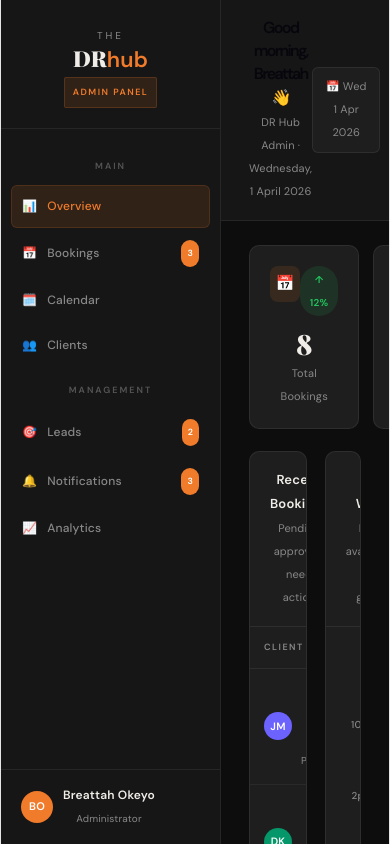
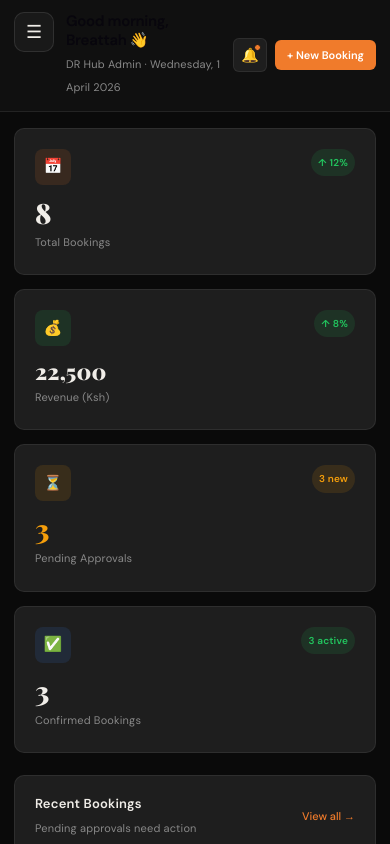
Before and after one commit to Skillyme-Cohort-1/DR-Hub, a React (Vite) app in the folder admin-frontend/: page / in a window 390 px wide. Shown: the top 844 px of the page. Built offline with nearby package versions, Linux system fonts and the light colour scheme.

Commit message:
Admin dashboard responsiveness and full width issues fixed

```diff
--- a/admin-frontend/src/AdminDashboard.jsx
+++ b/admin-frontend/src/AdminDashboard.jsx
@@ -1,4 +1,6 @@
-import { useState } from "react";
+import { useState, useEffect, useRef } from "react";
+
+const SIDEBAR_BREAKPOINT = 960;
 
 // ─── MOCK DATA ───────────────────────────────────────────────────────────────
 const INITIAL_BOOKINGS = [
@@ -27,10 +29,24 @@ const DAYS  = ["Mon 30 Mar", "Tue 31 Mar", "Wed 1 Apr", "Thu 2 Apr", "Fri 3 Apr"
 const css = `
   @import url('https://fonts.googleapis.com/css2?family=Playfair+Display:wght@700;900&family=DM+Sans:wght@300;400;500;600&display=swap');
   .dh-wrap * { box-sizing: border-box; margin: 0; padding: 0; font-family: 'DM Sans', sans-serif; }
-  .dh-wrap { display: flex; height: 100vh; background: #0D0D0D; color: #F0EDE8; overflow: hidden; font-size: 13px; }
+  .dh-wrap { display: flex; width: 100%; min-height: 100vh; min-height: 100dvh; background: #0a0a0a; color: #F0EDE8; overflow: hidden; font-size: 13px; }
 
   /* SIDEBAR */
-  .dh-sidebar { width: 220px; flex-shrink: 0; background: #161616; border-right: 1px solid rgba(255,255,255,0.07); display: flex; flex-direction: column; }
+  .dh-sidebar { width: 248px; flex-shrink: 0; background: linear-gradient(180deg, #141414 0%, #101010 100%); border-right: 1px solid rgba(255,255,255,0.08); display: flex; flex-direction: column; transition: width 0.22s ease, transform 0.28s cubic-bezier(0.4, 0, 0.2, 1); z-index: 100; }
+  .dh-sidebar--collapsed { width: 72px; }
+  .dh-sidebar--collapsed .dh-logo-the,
+  .dh-sidebar--collapsed .dh-logo-badge,
+  .dh-sidebar--collapsed .dh-nav-label,
+  .dh-sidebar--collapsed .dh-nav-text,
+  .dh-sidebar--collapsed .dh-user-info { display: none !important; }
+  .dh-sidebar--collapsed .dh-logo-dr { font-size: 17px; letter-spacing: -0.5px; }
+  .dh-sidebar--collapsed .dh-logo { padding: 20px 12px; text-align: center; }
+  .dh-sidebar--collapsed .dh-nav-item { justify-content: center; padding: 11px 10px; gap: 0; }
+  .dh-sidebar--collapsed .dh-nav-count { position: absolute; top: 4px; right: 2px; margin: 0; min-width: 16px; height: 16px; padding: 0 4px; font-size: 9px; display: flex; align-items: center; justify-content: center; }
+  .dh-sidebar--collapsed .dh-nav-item { position: relative; }
+  .dh-sidebar--collapsed .dh-user { justify-content: center; padding: 14px 10px; }
+  .dh-sidebar-backdrop { display: none; position: fixed; inset: 0; background: rgba(0,0,0,0.55); z-index: 90; backdrop-filter: blur(2px); }
+  .dh-sidebar-backdrop--visible { display: block; }
   .dh-logo { padding: 24px 20px 20px; border-bottom: 1px solid rgba(255,255,255,0.07); }
   .dh-logo-the { font-size: 10px; letter-spacing: 3px; color: #888; text-transform: uppercase; }
   .dh-logo-dr { font-family: 'Playfair Display', serif; font-size: 22px; font-weight: 900; line-height: 1; }
@@ -38,7 +54,9 @@ const css = `
   .dh-logo-badge { display: inline-block; background: rgba(240,123,43,0.12); color: #F07B2B; font-size: 9px; font-weight: 700; letter-spacing: 1.5px; text-transform: uppercase; padding: 3px 8px; border-radius: 2px; margin-top: 6px; border: 1px solid rgba(240,123,43,0.2); }
   .dh-nav { flex: 1; padding: 16px 10px; display: flex; flex-direction: column; gap: 2px; overflow-y: auto; }
   .dh-nav-label { font-size: 9px; letter-spacing: 2px; text-transform: uppercase; color: #555; padding: 10px 10px 4px; font-weight: 600; }
-  .dh-nav-item { display: flex; align-items: center; gap: 10px; padding: 9px 10px; border-radius: 6px; cursor: pointer; color: #888; font-size: 12px; font-weight: 500; border: 1px solid transparent; transition: all 0.15s; }
+  .dh-nav-item { display: flex; align-items: center; gap: 10px; padding: 9px 10px; border-radius: 8px; cursor: pointer; color: #888; font-size: 12px; font-weight: 500; border: 1px solid transparent; transition: all 0.15s; width: 100%; text-align: left; background: transparent; font-family: inherit; }
+  .dh-nav-ico { font-size: 15px; line-height: 1; flex-shrink: 0; width: 22px; text-align: center; }
+  .dh-nav-text { flex: 1; min-width: 0; }
   .dh-nav-item:hover { background: rgba(255,255,255,0.04); color: #F0EDE8; }
   .dh-nav-item.active { background: rgba(240,123,43,0.12); color: #F07B2B; border-color: rgba(240,123,43,0.15); }
   .dh-nav-count { margin-left: auto; background: #F07B2B; color: #fff; font-size: 9px; font-weight: 700; padding: 2px 6px; border-radius: 20px; }
@@ -46,11 +64,16 @@ const css = `
   .dh-av { width: 32px; height: 32px; border-radius: 50%; background: #F07B2B; display: flex; align-items: center; justify-content: center; font-size: 11px; font-weight: 700; color: #fff; flex-shrink: 0; }
 
   /* MAIN */
-  .dh-main { flex: 1; display: flex; flex-direction: column; overflow: hidden; }
-  .dh-topbar { padding: 16px 28px; border-bottom: 1px solid rgba(255,255,255,0.07); display: flex; align-items: center; justify-content: space-between; background: #161616; flex-shrink: 0; }
-  .dh-topbar h1 { font-size: 16px; font-weight: 700; }
-  .dh-topbar p { font-size: 11px; color: #888; margin-top: 2px; }
-  .dh-topbar-right { display: flex; align-items: center; gap: 10px; }
+  .dh-main { flex: 1; display: flex; flex-direction: column; overflow: hidden; min-width: 0; background: #0a0a0a; }
+  .dh-topbar { padding: 14px 20px 14px 16px; border-bottom: 1px solid rgba(255,255,255,0.08); display: flex; align-items: center; justify-content: space-between; background: rgba(18,18,18,0.92); backdrop-filter: blur(12px); flex-shrink: 0; gap: 12px; }
+  .dh-topbar-left { display: flex; align-items: flex-start; gap: 12px; min-width: 0; flex: 1; }
+  .dh-menu-toggle { flex-shrink: 0; width: 40px; height: 40px; border-radius: 10px; border: 1px solid rgba(255,255,255,0.1); background: rgba(255,255,255,0.04); color: #F0EDE8; cursor: pointer; display: flex; align-items: center; justify-content: center; font-size: 18px; transition: background 0.15s, border-color 0.15s; }
+  .dh-menu-toggle:hover { background: rgba(240,123,43,0.12); border-color: rgba(240,123,43,0.35); }
+  .dh-menu-toggle:focus-visible { outline: 2px solid #F07B2B; outline-offset: 2px; }
+  .dh-topbar-titles { min-width: 0; }
+  .dh-topbar h1 { font-size: clamp(15px, 2.5vw, 18px); font-weight: 700; letter-spacing: -0.02em; line-height: 1.25; }
+  .dh-topbar p { font-size: 11px; color: #888; margin-top: 3px; }
+  .dh-topbar-right { display: flex; align-items: center; gap: 8px; flex-shrink: 0; flex-wrap: wrap; justify-content: flex-end; }
   .dh-chip { background: #1E1E1E; border: 1px solid rgba(255,255,255,0.07); border-radius: 6px; padding: 7px 12px; font-size: 11px; color: #888; }
   .dh-notif { width: 34px; height: 34px; background: #1E1E1E; border: 1px solid rgba(255,255,255,0.07); border-radius: 6px; display: flex; align-items: center; justify-content: center; cursor: pointer; font-size: 14px; position: relative; transition: border-color 0.2s; }
   .dh-notif:hover { border-color: #F07B2B; }
@@ -59,12 +82,12 @@ const css = `
   .dh-btn-primary:hover { background: #fff; color: #F07B2B; }
 
   /* CONTENT */
-  .dh-content { flex: 1; overflow-y: auto; padding: 24px 28px; }
+  .dh-content { flex: 1; overflow-y: auto; overflow-x: hidden; padding: 20px 20px 28px; width: 100%; max-width: none; }
   .dh-content::-webkit-scrollbar { width: 4px; }
   .dh-content::-webkit-scrollbar-thumb { background: rgba(255,255,255,0.1); border-radius: 4px; }
 
   /* STATS */
-  .dh-stats { display: grid; grid-template-columns: repeat(4,1fr); gap: 14px; margin-bottom: 22px; }
+  .dh-stats { display: grid; grid-template-columns: repeat(4, minmax(0, 1fr)); gap: 14px; margin-bottom: 22px; }
   .dh-stat { background: #1E1E1E; border: 1px solid rgba(255,255,255,0.07); border-radius: 10px; padding: 20px; cursor: default; transition: border-color 0.2s; }
   .dh-stat:hover { border-color: rgba(255,255,255,0.15); }
   .dh-stat-top { display: flex; justify-content: space-between; align-items: flex-start; margin-bottom: 14px; }
@@ -75,8 +98,9 @@ const css = `
   .dh-badge-warn { background: rgba(245,158,11,0.12); color: #F59E0B; font-size: 10px; font-weight: 600; padding: 2px 7px; border-radius: 20px; }
 
   /* PANELS */
-  .dh-grid2 { display: grid; grid-template-columns: 1.6fr 1fr; gap: 18px; margin-bottom: 18px; }
-  .dh-grid3 { display: grid; grid-template-columns: 1fr 1fr 1fr; gap: 18px; margin-bottom: 18px; }
+  .dh-grid2 { display: grid; grid-template-columns: 1.55fr 1fr; gap: 18px; margin-bottom: 18px; align-items: stretch; }
+  .dh-grid3 { display: grid; grid-template-columns: repeat(3, minmax(0, 1fr)); gap: 18px; margin-bottom: 18px; }
+  .dh-leads-grid { display: grid; grid-template-columns: repeat(3, minmax(0, 1fr)); gap: 16px; padding: 20px; }
   .dh-panel { background: #1E1E1E; border: 1px solid rgba(255,255,255,0.07); border-radius: 10px; overflow: hidden; }
   .dh-panel-hd { padding: 16px 20px; border-bottom: 1px solid rgba(255,255,255,0.07); display: flex; justify-content: space-between; align-items: center; }
   .dh-panel-title { font-size: 13px; font-weight: 600; }
@@ -207,6 +231,34 @@ const css = `
   .dh-search { background: rgba(255,255,255,0.05); border: 1px solid rgba(255,255,255,0.1); border-radius: 6px; padding: 7px 12px; font-family: 'DM Sans', sans-serif; font-size: 12px; color: #F0EDE8; outline: none; width: 200px; transition: border-color 0.2s; }
   .dh-search:focus { border-color: #F07B2B; }
   .dh-search::placeholder { color: #555; }
+
+  @media (max-width: 959px) {
+    .dh-sidebar { position: fixed; left: 0; top: 0; bottom: 0; width: min(288px, 88vw); max-width: 100%; transform: translateX(-100%); box-shadow: none; z-index: 200; }
+    .dh-sidebar--open { transform: translateX(0); box-shadow: 16px 0 48px rgba(0,0,0,0.55); }
+    .dh-sidebar-backdrop--visible { display: block; }
+    .dh-stats { grid-template-columns: repeat(2, minmax(0, 1fr)); }
+    .dh-grid2 { grid-template-columns: 1fr; }
+    .dh-grid3 { grid-template-columns: 1fr; }
+    .dh-leads-grid { grid-template-columns: 1fr; padding: 16px; }
+    .dh-topbar-right .dh-chip { display: none; }
+    .dh-content { padding: 16px 14px 24px; }
+    .dh-topbar { padding: 12px 14px; }
+  }
+  @media (max-width: 520px) {
+    .dh-stats { grid-template-columns: 1fr; }
+    .dh-btn-primary { padding: 8px 12px; font-size: 11px; }
+    .dh-filter-bar { flex-direction: column; align-items: stretch; }
+    .dh-search { width: 100%; margin-left: 0 !important; }
+  }
+  @media (min-width: 960px) {
+    .dh-sidebar-backdrop { display: none !important; }
+  }
+  @media (min-width: 960px) and (max-width: 1199px) {
+    .dh-stats { grid-template-columns: repeat(2, minmax(0, 1fr)); }
+    .dh-grid2 { grid-template-columns: 1fr; }
+    .dh-grid3 { grid-template-columns: repeat(2, minmax(0, 1fr)); }
+    .dh-leads-grid { grid-template-columns: 1fr; }
+  }
 `;
 
 // ─── HELPERS ──────────────────────────────────────────────────────────────────
@@ -232,6 +284,11 @@ function Toast({ toasts }) {
 
 // ─── MAIN COMPONENT ───────────────────────────────────────────────────────────
 export default function AdminDashboard() {
+  const [isMobile, setIsMobile]       = useState(
+    typeof window !== "undefined" ? window.innerWidth < SIDEBAR_BREAKPOINT : false
+  );
+  const [sidebarCollapsed, setSidebarCollapsed] = useState(false);
+  const [mobileMenuOpen, setMobileMenuOpen]       = useState(false);
   const [activeNav, setActiveNav]     = useState("overview");
   const [bookings, setBookings]       = useState(INITIAL_BOOKINGS);
   const [leads, setLeads]             = useState(INITIAL_LEADS);
@@ -242,10 +299,33 @@ export default function AdminDashboard() {
   const [viewBooking, setViewBooking] = useState(null);
   const [newBooking, setNewBooking]   = useState({ name:"", type:"ADR Practitioner", room:"Private Office", date:"", slot:"10am–1pm", amount:"", payment:"pending" });
   const [noteInputs, setNoteInputs]   = useState({});
+  const toastIdRef = useRef(0);
+
+  useEffect(() => {
+    const mq = window.matchMedia(`(max-width: ${SIDEBAR_BREAKPOINT - 1}px)`);
+    const sync = () => {
+      setIsMobile(mq.matches);
+      if (!mq.matches) setMobileMenuOpen(false);
+    };
+    sync();
+    mq.addEventListener("change", sync);
+    return () => mq.removeEventListener("change", sync);
+  }, []);
+
+  const closeMobileMenu = () => setMobileMenuOpen(false);
+  const toggleSidebar = () => {
+    if (isMobile) setMobileMenuOpen((o) => !o);
+    else setSidebarCollapsed((c) => !c);
+  };
+
+  const pickNav = (id) => {
+    setActiveNav(id);
+    if (isMobile) closeMobileMenu();
+  };
 
   // ── TOAST ──
   const addToast = (msg, color = "orange", icon = "✓") => {
-    const id = Date.now();
+    const id = ++toastIdRef.current;
     setToasts(p => [...p, { id, msg, color, icon }]);
     setTimeout(() => setToasts(p => p.filter(t => t.id !== id)), 3000);
   };
@@ -334,15 +414,23 @@ export default function AdminDashboard() {
     <>
       <style>{css}</style>
       <div className="dh-wrap">
+        <div
+          className={`dh-sidebar-backdrop ${isMobile && mobileMenuOpen ? "dh-sidebar-backdrop--visible" : ""}`}
+          aria-hidden="true"
+          onClick={closeMobileMenu}
+        />
 
         {/* SIDEBAR */}
-        <aside className="dh-sidebar">
+        <aside
+          className={`dh-sidebar ${!isMobile && sidebarCollapsed ? "dh-sidebar--collapsed" : ""} ${isMobile && mobileMenuOpen ? "dh-sidebar--open" : ""}`}
+          aria-label="Main navigation"
+        >
           <div className="dh-logo">
             <div className="dh-logo-the">The</div>
             <div className="dh-logo-dr">DR<span>hub</span></div>
             <div className="dh-logo-badge">Admin Panel</div>
           </div>
-          <nav className="dh-nav">
+          <nav id="admin-sidebar-nav" className="dh-nav">
             <div className="dh-nav-label">Main</div>
             {[
               { id:"overview",      icon:"📊", label:"Overview" },
@@ -350,10 +438,11 @@ export default function AdminDashboard() {
               { id:"calendar",      icon:"🗓️",  label:"Calendar" },
               { id:"clients",       icon:"👥", label:"Clients" },
             ].map(n => (
-              <div key={n.id} className={`dh-nav-item ${activeNav===n.id?"active":""}`} onClick={() => setActiveNav(n.id)}>
-                <span>{n.icon}</span> {n.label}
+              <button key={n.id} type="button" className={`dh-nav-item ${activeNav===n.id?"active":""}`} onClick={() => pickNav(n.id)}>
+                <span className="dh-nav-ico" aria-hidden>{n.icon}</span>
+                <span className="dh-nav-text">{n.label}</span>
                 {n.count > 0 && <span className="dh-nav-count">{n.count}</span>}
-              </div>
+              </button>
             ))}
             <div className="dh-nav-label">Management</div>
             {[
@@ -361,15 +450,16 @@ export default function AdminDashboard() {
               { id:"notifications", icon:"🔔", label:"Notifications", count: pendingCount },
               { id:"analytics",     icon:"📈", label:"Analytics" },
             ].map(n => (
-              <div key={n.id} className={`dh-nav-item ${activeNav===n.id?"active":""}`} onClick={() => setActiveNav(n.id)}>
-                <span>{n.icon}</span> {n.label}
+              <button key={n.id} type="button" className={`dh-nav-item ${activeNav===n.id?"active":""}`} onClick={() => pickNav(n.id)}>
+                <span className="dh-nav-ico" aria-hidden>{n.icon}</span>
+                <span className="dh-nav-text">{n.label}</span>
                 {n.count > 0 && <span className="dh-nav-count">{n.count}</span>}
-              </div>
+              </button>
             ))}
           </nav>
           <div className="dh-user">
             <div className="dh-av">BO</div>
-            <div>
+            <div className="dh-user-info">
               <div style={{fontSize:12,fontWeight:600}}>Breattah Okeyo</div>
               <div style={{fontSize:10,color:"#888"}}>Administrator</div>
             </div>
@@ -379,8 +469,19 @@ export default function AdminDashboard() {
         {/* MAIN */}
         <main className="dh-main">
           {/* TOPBAR */}
-          <div className="dh-topbar">
+          <header className="dh-topbar">
             <div className="dh-topbar-left">
+              <button
+                type="button"
+                className="dh-menu-toggle"
+                onClick={toggleSidebar}
+                aria-expanded={isMobile ? mobileMenuOpen : !sidebarCollapsed}
+                aria-controls="admin-sidebar-nav"
+                title={isMobile ? (mobileMenuOpen ? "Close menu" : "Open menu") : sidebarCollapsed ? "Expand sidebar" : "Collapse sidebar"}
+              >
+                {isMobile ? (mobileMenuOpen ? "✕" : "☰") : sidebarCollapsed ? "→" : "←"}
+              </button>
+              <div className="dh-topbar-titles">
               <h1>
                 {activeNav === "overview"      && "Good morning, Breattah 👋"}
                 {activeNav === "bookings"      && "Bookings"}
@@ -391,6 +492,7 @@ export default function AdminDashboard() {
                 {activeNav === "analytics"     && "Analytics"}
               </h1>
               <p>DR Hub Admin · Wednesday, 1 April 2026</p>
+              </div>
             </div>
             <div className="dh-topbar-right">
               <div className="dh-chip">📅 Wed 1 Apr 2026</div>
@@ -399,7 +501,7 @@ export default function AdminDashboard() {
               </div>
               <button className="dh-btn-primary" onClick={() => setShowModal(true)}>+ New Booking</button>
             </div>
-          </div>
+          </header>
 
           {/* CONTENT */}
           <div className="dh-content">
@@ -453,7 +555,7 @@ export default function AdminDashboard() {
                         <div className="dh-panel-title">Recent Bookings</div>
                         <div className="dh-panel-sub">Pending approvals need action</div>
                       </div>
-                      <button className="dh-panel-link" onClick={() => setActiveNav("bookings")}>View all →</button>
+                      <button className="dh-panel-link" onClick={() => pickNav("bookings")}>View all →</button>
                     </div>
                     <div className="dh-table-wrap">
                       <table className="dh-table">
@@ -490,7 +592,7 @@ export default function AdminDashboard() {
                         <div className="dh-panel-title">This Week</div>
                         <div className="dh-panel-sub">Room availability at a glance</div>
                       </div>
-                      <button className="dh-panel-link" onClick={() => setActiveNav("calendar")}>Full view →</button>
+                      <button className="dh-panel-link" onClick={() => pickNav("calendar")}>Full view →</button>
                     </div>
                     <div className="dh-cal">
                       <div className="dh-cal-hd">
@@ -780,7 +882,7 @@ export default function AdminDashboard() {
                   }}>+ Add Lead</button>
                 </div>
                 {/* Pipeline columns */}
-                <div style={{display:"grid",gridTemplateColumns:"1fr 1fr 1fr",gap:16,padding:20}}>
+                <div className="dh-leads-grid">
                   {["new","follow-up","converted"].map(stage => (
                     <div key={stage} style={{background:"rgba(255,255,255,0.03)",borderRadius:8,padding:14,border:"1px solid rgba(255,255,255,0.07)"}}>
                       <div style={{fontSize:10,letterSpacing:2,textTransform:"uppercase",fontWeight:700,marginBottom:12,
--- a/admin-frontend/src/index.css
+++ b/admin-frontend/src/index.css
@@ -55,14 +55,13 @@ body {
 }
 
 #root {
-  width: 1126px;
-  max-width: 100%;
-  margin: 0 auto;
-  text-align: center;
-  border-inline: 1px solid var(--border);
+  width: 100%;
+  max-width: none;
+  margin: 0;
+  text-align: left;
+  border: none;
   min-height: 100svh;
-  display: flex;
-  flex-direction: column;
+  display: block;
   box-sizing: border-box;
 }
 
```
Also changed, not shown: 1 other file (tests, documents, lock files or other folders).
